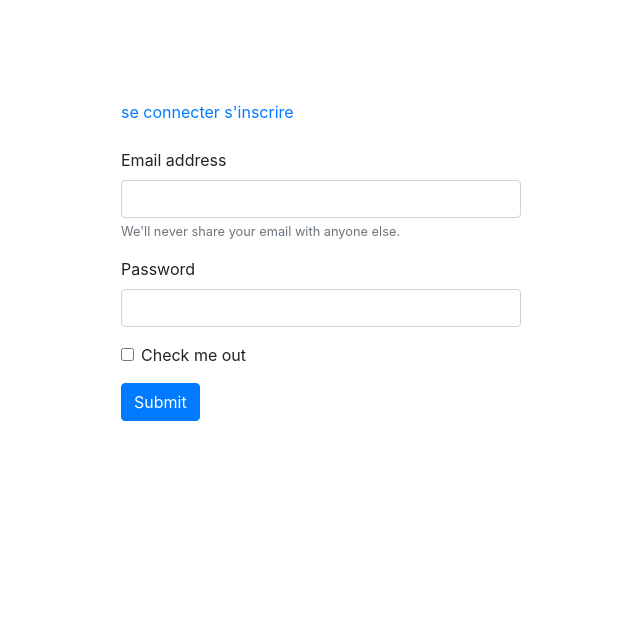
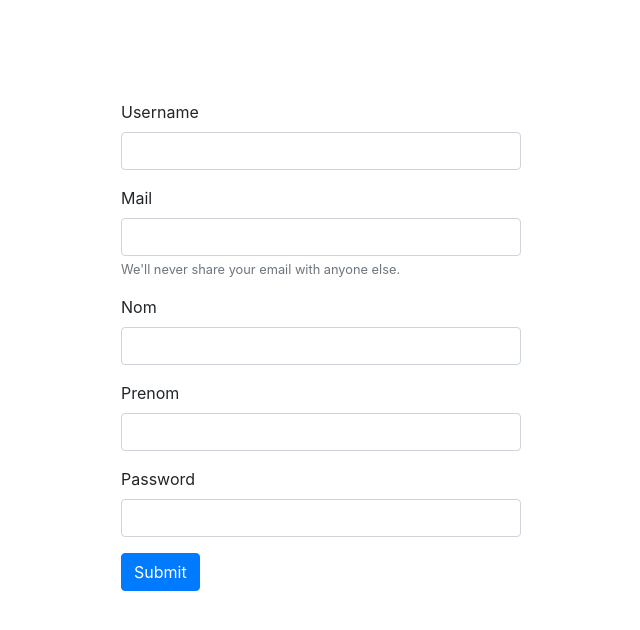
Before and after one commit to eviatar75/Blog_Ave_Noel, a PHP site: page /inscription.php in a window 1280 px wide. Shown: the top 630 px of the page, without its empty margins (319-959 px from the left). Run offline with PHP 8.4, Linux system fonts and the light colour scheme.

Commit message:
insertion user bdd

```diff
--- a/ave noel/index.php
+++ b/ave noel/index.php
@@ -12,7 +12,7 @@
                 else $page = 0;
                 switch($page)
                 {
-                    case 1 : include("inscription.php"); break;
+                    case 1 : header('Location: inscription.php'); break;
                     case 2 : include(""); break;
                     case 3 : include(""); break;
                     default :
--- a/ave noel/inscription.php
+++ b/ave noel/inscription.php
@@ -11,25 +11,32 @@
 
     <div class="d-flex justify-content-center">
 
-      <form style="margin-top: 100px !important;">
+      <form action="inscription_bdd.php" method="POST" style="margin-top: 100px !important;">
+
         <div class="form-group">
-          <a href=""><label for="inscription">se connecter</label></a>
-          <a href=""><label for="inscription">      s'inscrire</label></a>
-        </div>
-        <div class="form-group">
-          <label for="exampleInputEmail1">Email address</label>
-          <input type="email" class="form-control" id="exampleInputEmail1" aria-describedby="emailHelp" style="width: 400px !important;">
-          <small id="emailHelp" class="form-text text-muted">We'll never share your email with anyone else.</small>
+          <label for="user">Username</label>
+          <input type="user" class="form-control" id="user" style="width: 400px !important;">
         </div>
 
         <div class="form-group">
-          <label for="exampleInputPassword1">Password</label>
-          <input type="password" class="form-control" id="exampleInputPassword1" style="width: 400px !important;">
+          <label for="mail">Mail</label>
+          <input type="mail" class="form-control" id="mail" style="width: 400px !important;">
+          <small id="user" class="form-text text-muted">We'll never share your email with anyone else.</small>
         </div>
 
-        <div class="form-group form-check">
-          <input type="checkbox" class="form-check-input" id="exampleCheck1">
-          <label class="form-check-label" for="exampleCheck1">Check me out</label>
+        <div class="form-group">
+          <label for="nom">Nom</label>
+          <input type="nom" class="form-control" id="nom" style="width: 400px !important;">
+        </div>
+
+        <div class="form-group">
+          <label for="prenom">Prenom</label>
+          <input type="prenom" class="form-control" id="prenom" style="width: 400px !important;">
+        </div>
+
+        <div class="form-group">
+          <label for="password">Password</label>
+          <input type="password" class="form-control" id="password" style="width: 400px !important;">
         </div>
 
         <button type="submit" class="btn btn-primary">Submit</button>
--- a/ave noel/menu.php
+++ b/ave noel/menu.php
@@ -22,6 +22,7 @@ session_start();
 						 }
 						 else if($_GET['deconnexion'] = true)
 						 {
+							 session_unset();
 						  ?>
 
 						<li class="nav-item active">
```
Also changed, not shown: ave noel/inscription_bdd.php (added, +41 -0 lines).
